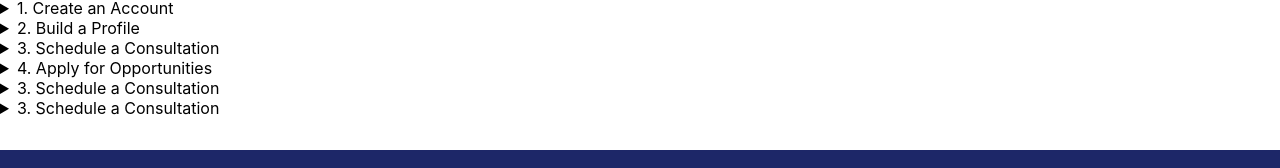
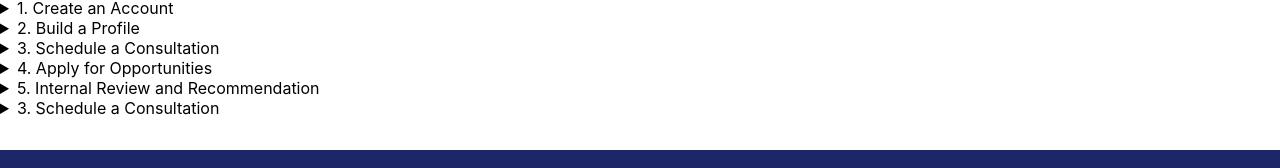
Before and after one commit to vishalicious213/p4p-option-1, a React (Create React App) app: page / in a window 1280 px wide. Shown: the part 2542-2710 px from the top of the page. Built offline with nearby package versions, Linux system fonts and the light colour scheme.

Commit message:
adding text to Process.js

```diff
--- a/src/components/Process.js
+++ b/src/components/Process.js
@@ -22,8 +22,8 @@ function Process() {
             </details>
 
             <details>
-                <summary>3. Schedule a Consultation</summary>
-                <p></p>
+                <summary>5. Internal Review and Recommendation</summary>
+                <p>Baltimore Corps staff will review all submitted applications to roles (Profiles/Interest Statements) to recommend candidates for the position. Recommended candidates will be sent to the organization’s hiring manager to review. The hiring managers will reach out directly to schedule interviews with their top candidates.</p>
             </details>
 
             <details>
```
